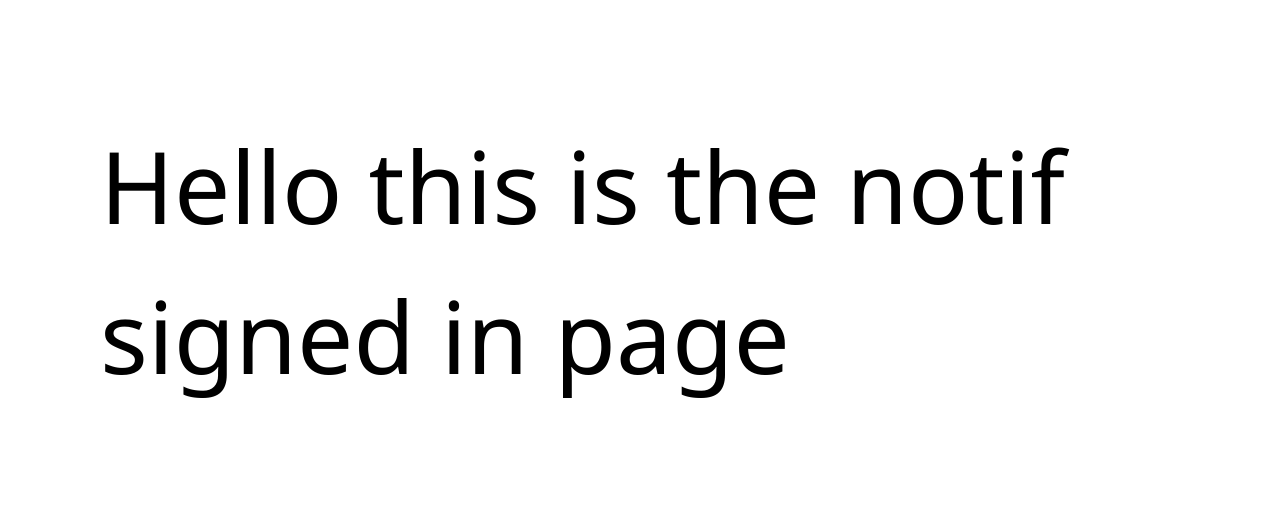
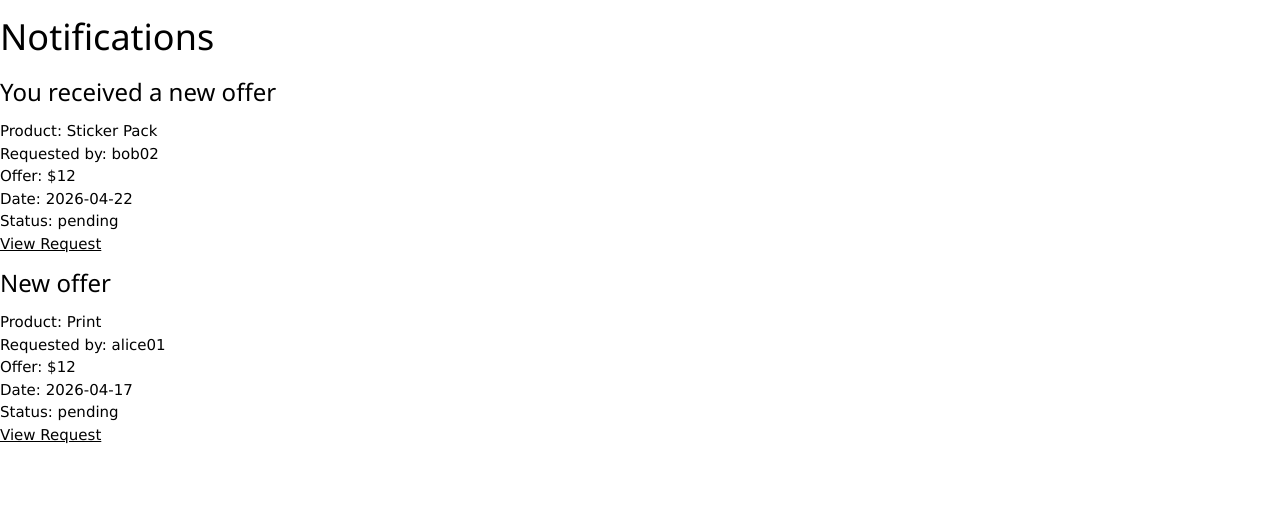
Before and after one commit to rosiephandang/Flask---TOI-Market, a Flask app: page /notifications_signed_in/1 in a window 1280 px wide. Shown: the part 60-569 px from the top of the page. Run offline with Flask 3, Linux system fonts and the light colour scheme; a user stored in the database is signed in; data comes from the database, SQL or seed files in the repository; both versions use the stored data as it was before the commit.

Commit message:
basic offer/request and notifs done, more to add.

```diff
--- a/app.py
+++ b/app.py
@@ -111,8 +111,8 @@ def product_signed_in(product_id):
 
 @app.route('/notifications_signed_in/<int:user_id>')
 def notifications_signed_in(user_id):
-    user = query_db("SELECT * FROM users WHERE user_id = ?", (user_id,), one=True)
-    return render_template("notifications_signed_in.html", user=user)
+    notifications = query_db("SELECT alerts.alert_id, alerts.message, alerts.date_created, alerts.status AS notification_status, offers.offer_id, offers.offer_price, offers.status AS offer_status, products.product_id, products.product_name, products.image_url, users.username AS buyer_username FROM alerts INNER JOIN offers ON alerts.offer_key = offers.offer_id INNER JOIN products ON offers.product_key = products.product_id INNER JOIN users ON offers.byer_key = users.user_id WHERE alerts.user_key = ? ORDER BY alerts.date_created DESC", (user_id,))
+    return render_template("notifications_signed_in.html",notifications=notifications)
 
 @app.route('/seller_profile_signed_in/<int:user_id>')
 def seller_profile_signed_in(user_id):
@@ -271,16 +271,48 @@ def request_product(product_id):
         flash("You cannot request to buy your own product.")
         return redirect(url_for('product_signed_in', product_id=product_id))
     # check if they already requested itt
-    existing = query_db("SELECT * FROM buy_requests WHERE product_id = ? AND buyer_id = ? AND status = 'pending'", (product_id, buyer_id), one=True)
+    existing = query_db("SELECT * FROM offers WHERE product_key = ? AND byer_key = ? AND status = 'pending'", (product_id, buyer_id), one=True)
     if existing:
         flash("You have already requested this product.")
         return redirect(url_for('product_signed_in',product_id=product_id))
+    offer_price = request.form['offer']
+    message = request.form.get('message', '')
     db = get_db()
-    db.execute("INSERT INTO buy_requests (product_id, buyer_id, seller_id, date_requested) VALUES (?, ?, ?, ?)", (product_id, buyer_id, seller_id, date.today().isoformat()))
+    cursor = db.execute("INSERT INTO offers (product_key, seller_key, offer_price, message, date_sent, status, byer_key) VALUES (?, ?, ?, ?, ?, ?, ?)", (product_id, seller_id,offer_price, message, date.today().isoformat(),'pending', buyer_id))
+    offer_id = cursor.lastrowid
+    db.execute("INSERT INTO alerts (user_key, offer_key, alert_type, message, date_created, status) VALUES (?, ?, ?, ?, ?, ?)", (product['seller_key'], offer_id, 1, 'Someone has requested to buy your product: ' + product['product_name'], date.today().isoformat(), 'unread'))
     db.commit()
     flash("Your request has been sent to the seller.")
     return redirect(url_for('product_signed_in', product_id=product_id))
 
+@app.route('/requests')
+def requests_page():
+    seller_id = session.get('user_id')
+    requests = query_db("SELECT offers.offer_id, offers.offer_price, offers.message, offers.date_sent, offers.status, products.product_id, products.product_name, products.image_url, users.username AS buyer_username FROM offers INNER JOIN products ON offers.product_key = products.product_id INNER JOIN users ON offers.byer_key = users.user_id WHERE offers.seller_key = ? ORDER BY offers.date_sent DESC", (seller_id,))
+    locations = query_db("SELECT * FROM locations ORDER BY location_name")
+    return render_template("requests_signed_in.html", requests=requests, locations=locations)
+
+@app.route('/approve_request/<int:offer_id>', methods=['POST'])
+def approve_request(offer_id):
+    seller_id = session.get('user_id')
+    location_id = request.form['meeting_location']
+    db = get_db()
+    # find the offer make sure it belongs to this seller
+    offer = query_db("SELECT * FROM offers WHERE offer_id = ? AND seller_key = ?", (offer_id, seller_id), one=True)
+    if not offer:
+        flash("Offer not found.")
+        return redirect(url_for('requests_page'))
+    # approve the offer
+    db.execute("UPDATE offers SET status = 'approved' WHERE offer_id = ?", (offer_id,))
+    # meetup
+    db.execute("INSERT INTO meetups (offer_key,location_key, meetup_time, status)VALUES (?, ?, ?, ?)", (offer_id, location_id, None, 'pending'))
+    # ntify buyer
+    db.execute("INSERT INTO alerts (user_key, offer_key, alert_type, message, date_created,status)VALUES (?, ?, ?, ?, ?, ?)", (offer['byer_key'], offer_id, 2, 'Your offer has been approved!', date.today().isoformat(), 'unread'))
+    db.commit()
+    flash("Offer approved!")
+    return redirect(url_for('requests_page'))
+
+
 
 if __name__ == "__main__":
     app.run(debug=True)
--- a/templates/notifications_signed_in.html
+++ b/templates/notifications_signed_in.html
@@ -1,8 +1,28 @@
 {% extends "layout_signed_in.html" %}
 {% block body %}
-    <!-- sign-up page-->
-    <h1 class="test">Hello this is the notif signed in page</h1>
 
+<div class="notifications-page">
+    <h1>Notifications</h1>
+    {% for notification in notifications %}
+        <div class="notification">
+            <h3>{{ notification['message'] }}</h3>
+            <p>Product: {{ notification['product_name'] }}</p>
+            <p>Requested by: {{ notification['buyer_username'] }}</p>
+            <p>Offer: ${{ notification['offer_price'] }}</p>
+            <p>Date: {{ notification['date_created'] }}</p>
+            <p>Status: {{ notification['offer_status'] }}</p>
+            {% if notification['offer_status'] == 'pending' %}
+                <a href="{{ url_for('requests_page') }}" class="notification-button">
+                    View Request
+                </a>
+            {% elif notification['offer_status'] == 'approved' %}
+                <p>This request has been approved.</p>
+            {% endif %}
+        </div>
+    {% else %}
+        <p>You have no notifications.</p>
+    {% endfor %}
+</div>
 
 
 {% endblock %}
--- a/templates/product_signed_in.html
+++ b/templates/product_signed_in.html
@@ -43,6 +43,9 @@
                 <div class="offerinput">
                     <span>$</span><input type="number" id="offer" name="offer" min="0" step="0.01" placeholder="Enter your offer" required>
                 </div>
+                <div class="offerinput">
+                    <textarea name="message" placeholder="Message to seller (optional)"></textarea>
+                </div>
                 <button type="submit" class="offerbutton">Send Offer</button>
             </form>
         </div>
```
Also changed, not shown: templates/requests_signed_in.html (added, +49 -0 lines), database.db, static/uploads/Screenshot 2026-06-23 192157.png (added).
